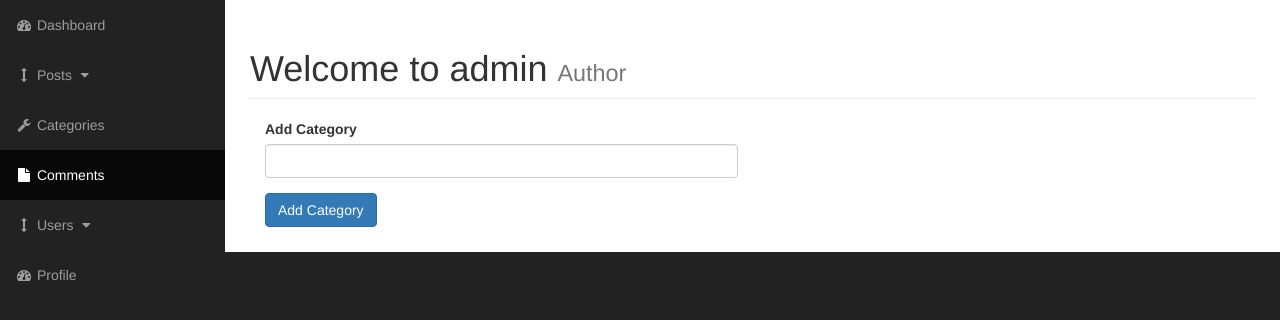
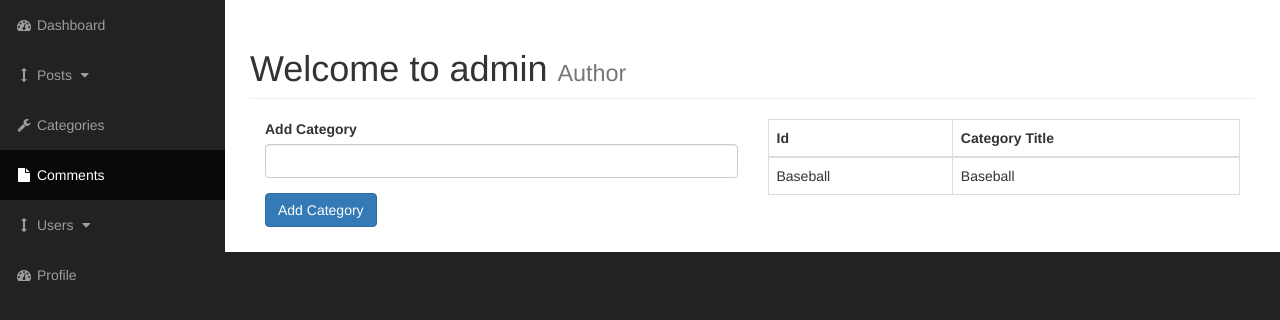
Before and after one commit to Rayhanuc/php_cms, a PHP site: page /admin/categories.php in a window 1280 px wide. Shown: the part 51-371 px from the top of the page. Run offline with PHP 8.4, Linux system fonts and the light colour scheme.

Commit message:
101. Creating the admin category page part 2

```diff
--- a/admin/categories.php
+++ b/admin/categories.php
@@ -18,6 +18,7 @@
                         <small>Author</small>
                     </h1>
 
+                    <!-- Add Category form start-->
                     <div class="col-xs-6">
                         <form action="">
                             <div class="form-group">
@@ -28,7 +29,26 @@
                                 <input class="btn btn-primary" type="submit" name="submit" value="Add Category">
                             </div>
                         </form>
+                    </div><!-- Add Category form end-->
+
+                    <div class="col-xs-6">
+                        <table class="table table-bordered table-hover">
+                            <thead>
+                                <tr>
+                                    <th>Id</th>
+                                    <th>Category Title</th>
+                                </tr>
+                            </thead>
+                            <tbody>
+                                <tr>
+                                    <td>Baseball</td>
+                                    <td>Baseball</td>
+                                </tr>
+                            </tbody>
+                        </table>
                     </div>
+
+
                 </div>
             </div>
             <!-- /.row -->
--- a/admin/includes/header.php
+++ b/admin/includes/header.php
@@ -11,7 +11,7 @@
     <meta name="description" content="">
     <meta name="author" content="">
 
-    <title>SB Admin - Bootstrap Admin Template</title>
+    <title>CMS Admin - Bootstrap Admin Template</title>
 
     <!-- Bootstrap Core CSS -->
     <link href="css/bootstrap.min.css" rel="stylesheet">
```
